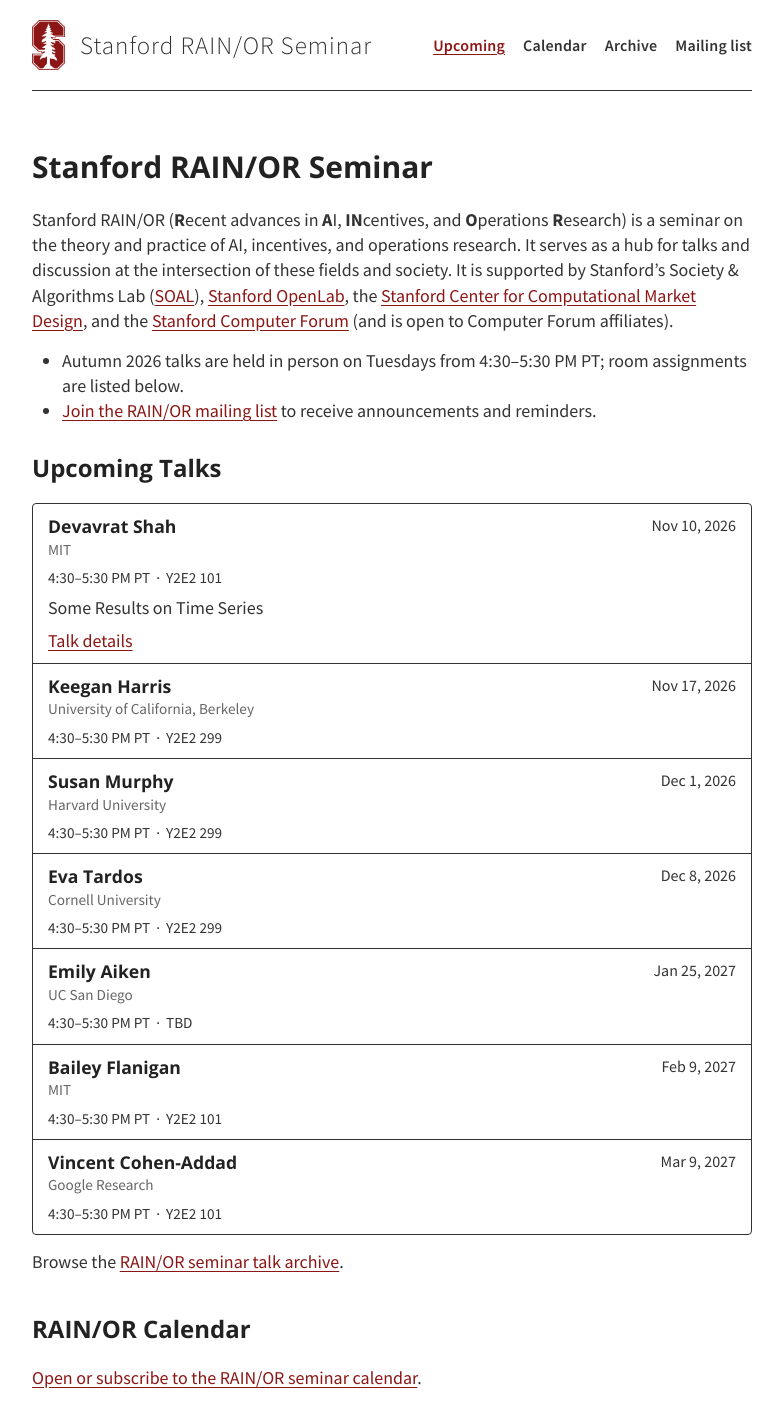
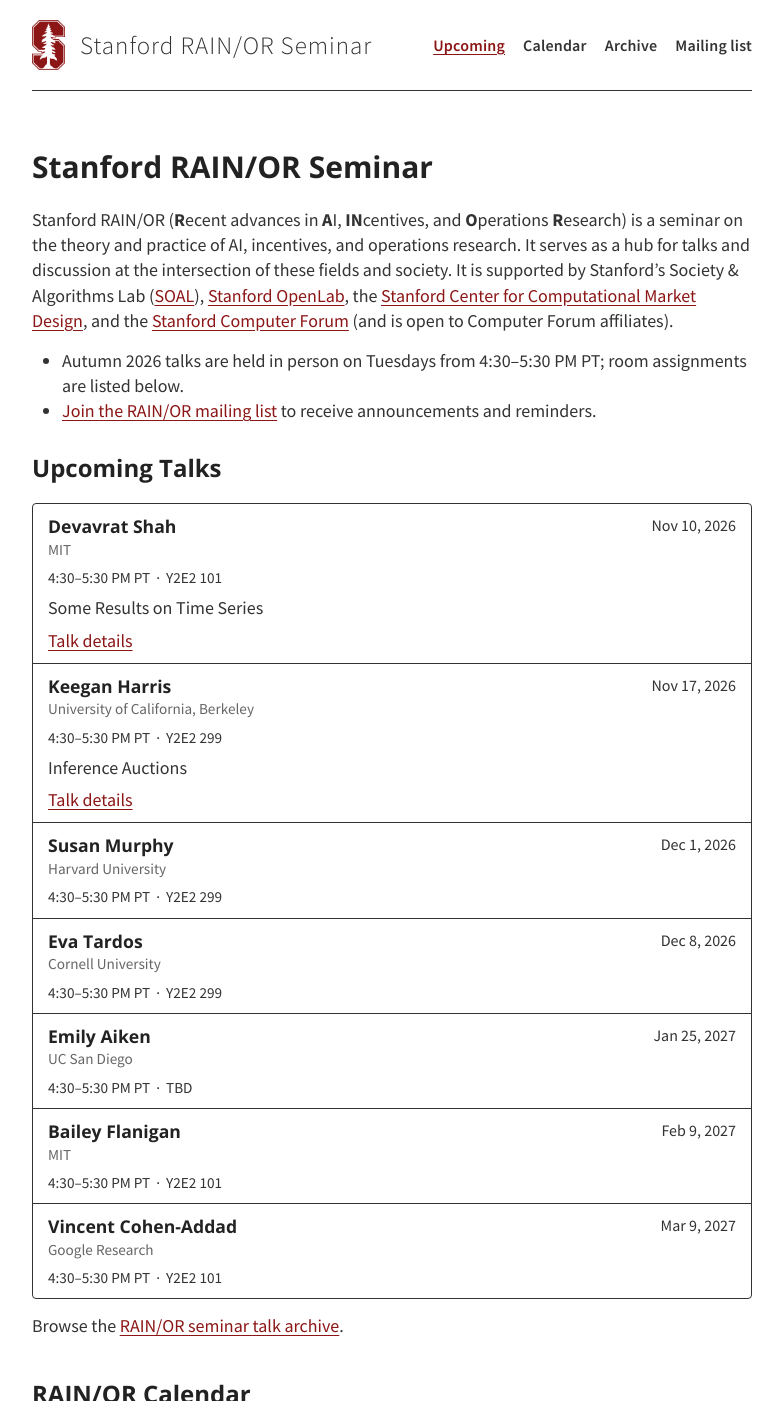
Before and after one commit to stanford-rain-seminar/stanford-rain-seminar.github.io, a Jekyll site: the page built from index.md, in a window 1280 px wide, cut to the strip 0-1401 px from the top of the page. Shown: the whole strip, without its empty margins (248-1031 px from the left). Built offline with Jekyll 4.4.1, drawn with Linux system fonts in a browser that asks for light colours; nearby versions of some CDN libraries; our own code applies the rules of GitHub Pages for plain Markdown files.

Commit message:
Add Keegan Harris talk title and abstract

```diff
--- a/_data/talks.yml
+++ b/_data/talks.yml
@@ -17,6 +17,9 @@
       affiliation: "University of California, Berkeley"
       time: "4:30–5:30 PM PT"
       location: "Y2E2 299"
+      title: "Inference Auctions"
+      abstract: |
+        When inference demand exceeds available compute capacity, model providers must decide which requests should be served first. Users have different tolerances for delay from an LLM API, but current priority pricing schemes compress these differences into coarse fixed-price service tiers. We design an inference auction that allows users to bid for faster service. Our auction allocates priority in an economically efficient way without sacrificing latency, and we develop fast algorithms for implementing prices that incentivize truthful bidding. We also design an autobidding agent for our inference auction, where users specify an inference budget and the autobidder dynamically adjusts its bids over time to maximize user utility subject to the budget constraint. Experiments validate the practicality of our auction: it increases system welfare while maintaining the cache utilization and latency advantages of SGLang, a state-of-the-art inference serving framework.
     - talk_id: "RAIN-2026-12-01-MURPHY"
       speaker: "Susan Murphy"
       date: "Dec 1, 2026"
```
